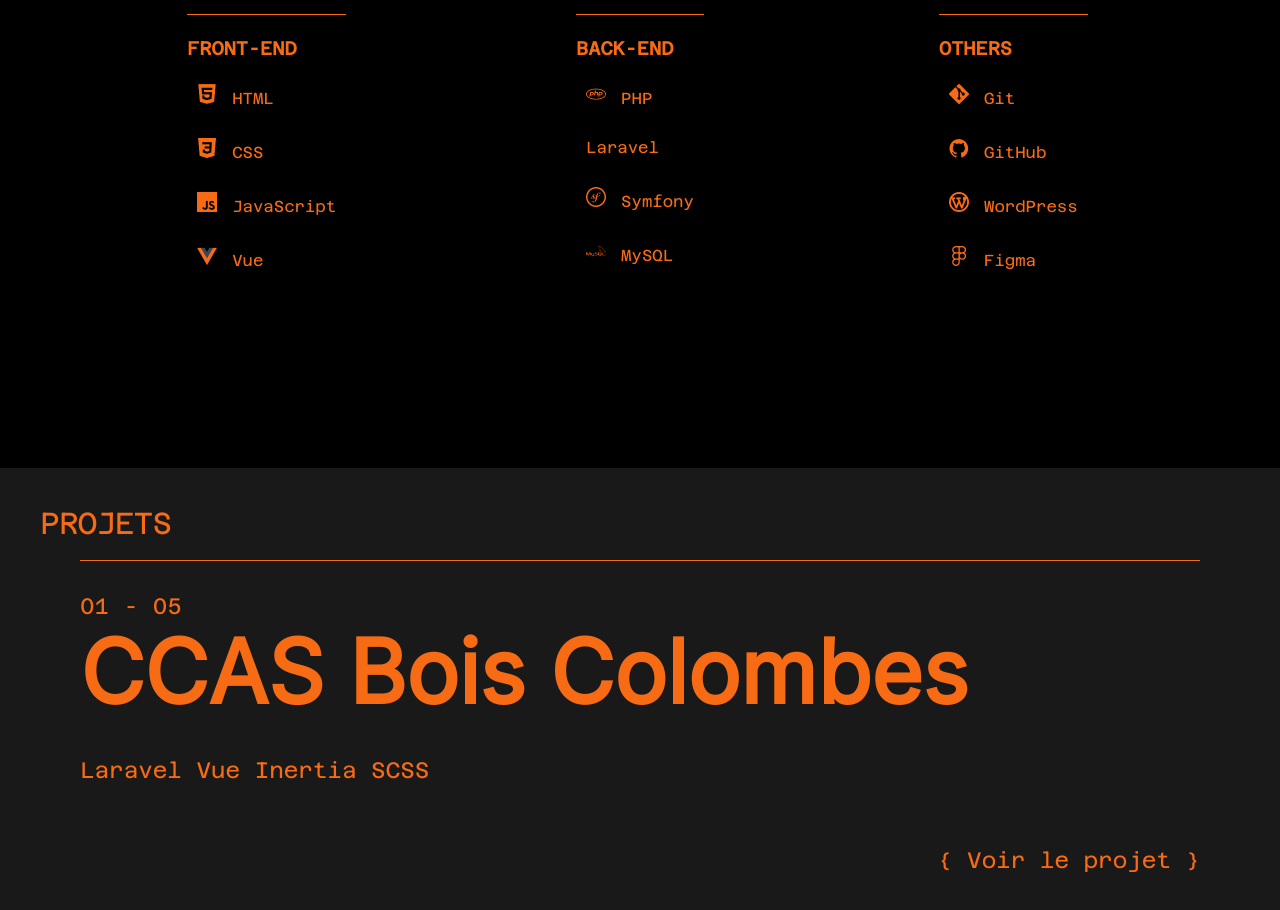
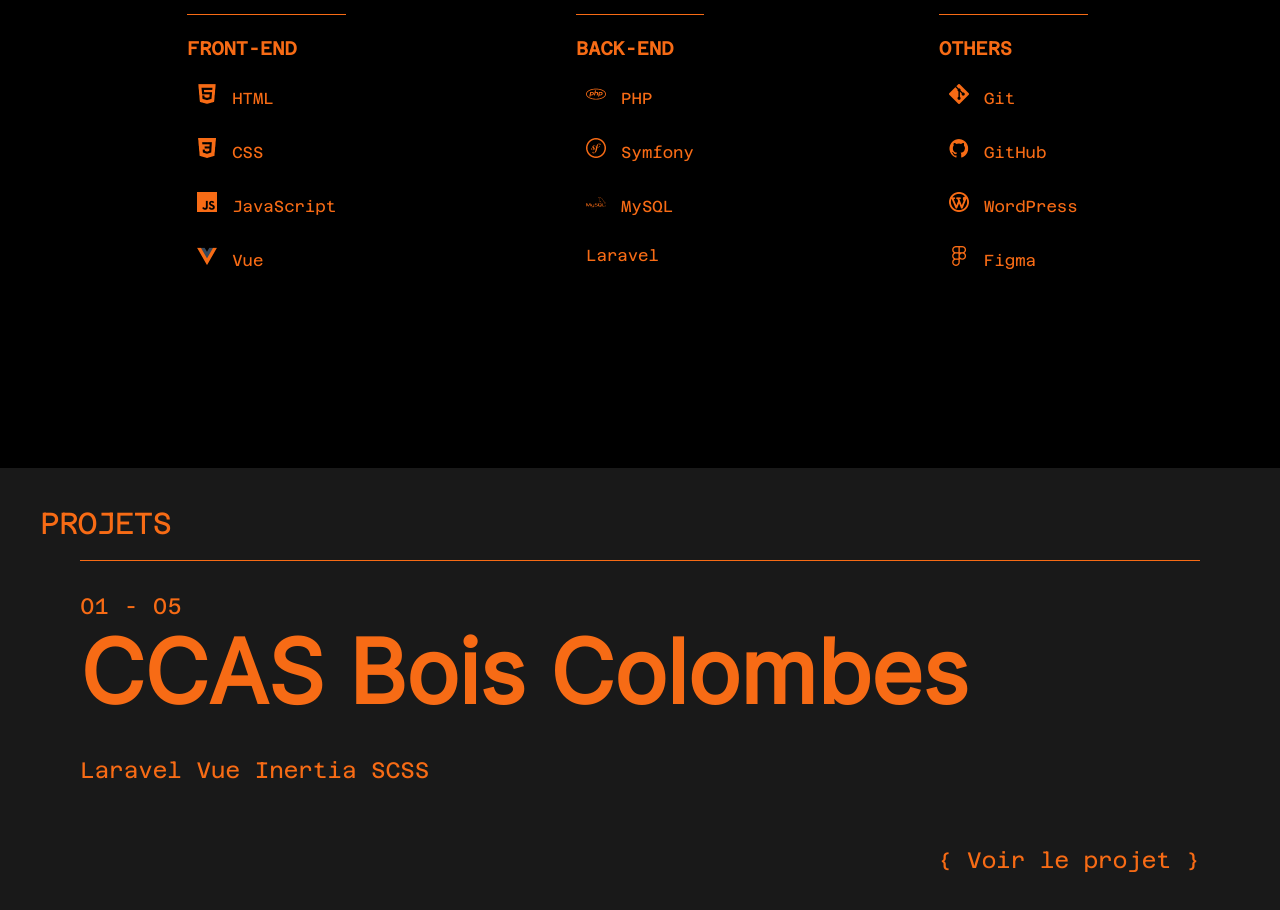
Before and after one commit to DimitriZindovic/Portfolio, a Vue app: page / in a window 1280 px wide. Shown: the part 1320-2230 px from the top of the page. Built offline with nearby package versions, Linux system fonts and the light colour scheme; a web font is replaced by a local one.

Commit message:
:sparkles: CHANGE text

```diff
--- a/src/components/Experience.vue
+++ b/src/components/Experience.vue
@@ -23,13 +23,13 @@
           <img :src="phpLogo" alt="PHP logo" /><span>PHP</span>
         </div>
         <div class="badge">
-          <span>Laravel</span>
-        </div>
-        <div class="badge">
           <img :src="symfonyLogo" alt="Symfony logo" /><span>Symfony</span>
         </div>
         <div class="badge">
           <img :src="mysqlLogo" alt="MySQL logo" /><span>MySQL</span>
+        </div>
+        <div class="badge">
+          <span>Laravel</span>
         </div>
       </div>
       <div class="container-other" data-aos="fade-up">
```
